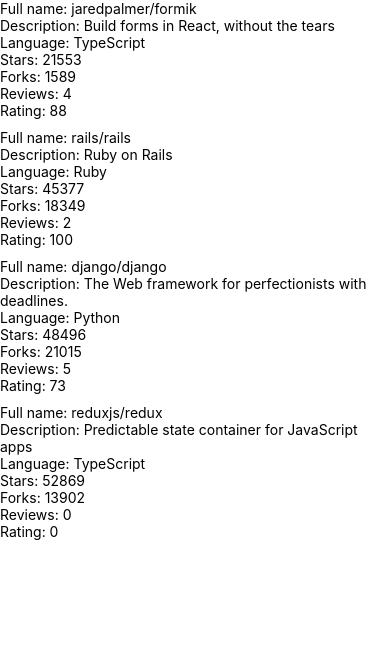
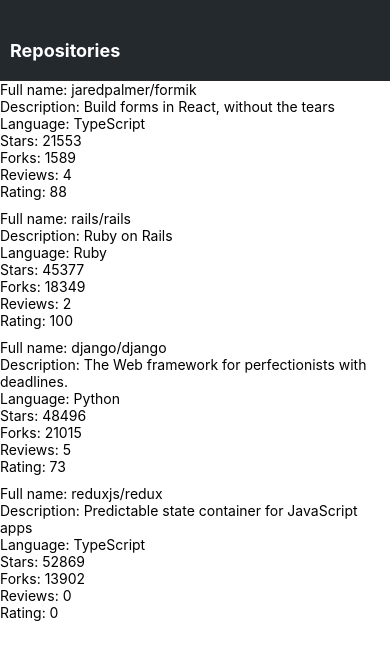
Before and after one commit to aarnif/fullStackOpen-exerciseReturnRepositoryPart10, a React Native app in the folder rate-repository-app/: screen / in a window 390 px wide. Shown: the top 660 px of the page. Built offline with nearby package versions, Linux system fonts and the light colour scheme.

Commit message:
Exercise 10.4

```diff
--- /dev/null
+++ b/rate-repository-app/src/components/AppBar.jsx
@@ -0,0 +1,30 @@
+import { View, StyleSheet, Pressable } from "react-native";
+import Text from "./Text";
+
+const styles = StyleSheet.create({
+  container: {
+    paddingTop: 40,
+    paddingLeft: 10,
+    paddingBottom: 20,
+    backgroundColor: "#24292e",
+  },
+  // ...
+});
+
+const onPressFunction = () => {
+  console.log("Repositories pressed!");
+};
+
+const AppBar = () => {
+  return (
+    <View style={styles.container}>
+      <Pressable onPress={onPressFunction}>
+        <Text color={"header"} fontWeight={"bold"} fontSize={"navheading"}>
+          Repositories
+        </Text>
+      </Pressable>
+    </View>
+  );
+};
+
+export default AppBar;
--- a/rate-repository-app/src/components/Main.jsx
+++ b/rate-repository-app/src/components/Main.jsx
@@ -1,10 +1,9 @@
-import Constants from "expo-constants";
 import { StyleSheet, View } from "react-native";
+import AppBar from "./AppBar";
 import RepositoryList from "./RepositoryList";
 
 const styles = StyleSheet.create({
   container: {
-    marginTop: Constants.statusBarHeight,
     flexGrow: 1,
     flexShrink: 1,
   },
@@ -13,6 +12,7 @@
 const Main = () => {
   return (
     <View style={styles.container}>
+      <AppBar />
       <RepositoryList />
     </View>
   );
--- /dev/null
+++ b/rate-repository-app/src/components/Text.jsx
@@ -0,0 +1,47 @@
+import { Text as NativeText, StyleSheet } from "react-native";
+
+import theme from "../theme";
+
+const styles = StyleSheet.create({
+  text: {
+    color: theme.colors.textPrimary,
+    fontSize: theme.fontSizes.body,
+    fontFamily: theme.fonts.main,
+    fontWeight: theme.fontWeights.normal,
+  },
+  colorTextSecondary: {
+    color: theme.colors.textSecondary,
+  },
+  colorPrimary: {
+    color: theme.colors.primary,
+  },
+  colorHeader: {
+    color: theme.colors.textHeader,
+  },
+  fontSizeNavheading: {
+    fontSize: theme.fontSizes.navheading,
+  },
+  fontSizeSubheading: {
+    fontSize: theme.fontSizes.subheading,
+  },
+  fontWeightBold: {
+    fontWeight: theme.fontWeights.bold,
+  },
+});
+
+const Text = ({ color, fontSize, fontWeight, style, ...props }) => {
+  const textStyle = [
+    styles.text,
+    color === "textSecondary" && styles.colorTextSecondary,
+    color === "primary" && styles.colorPrimary,
+    color === "header" && styles.colorHeader,
+    fontSize === "navheading" && styles.fontSizeNavheading,
+    fontSize === "subheading" && styles.fontSizeSubheading,
+    fontWeight === "bold" && styles.fontWeightBold,
+    style,
+  ];
+
+  return <NativeText style={textStyle} {...props} />;
+};
+
+export default Text;
--- /dev/null
+++ b/rate-repository-app/src/theme.js
@@ -0,0 +1,22 @@
+const theme = {
+  colors: {
+    textHeader: "white",
+    textPrimary: "#24292e",
+    textSecondary: "#586069",
+    primary: "#0366d6",
+  },
+  fontSizes: {
+    body: 14,
+    subheading: 16,
+    navheading: 18,
+  },
+  fonts: {
+    main: "System",
+  },
+  fontWeights: {
+    normal: "400",
+    bold: "700",
+  },
+};
+
+export default theme;
```
